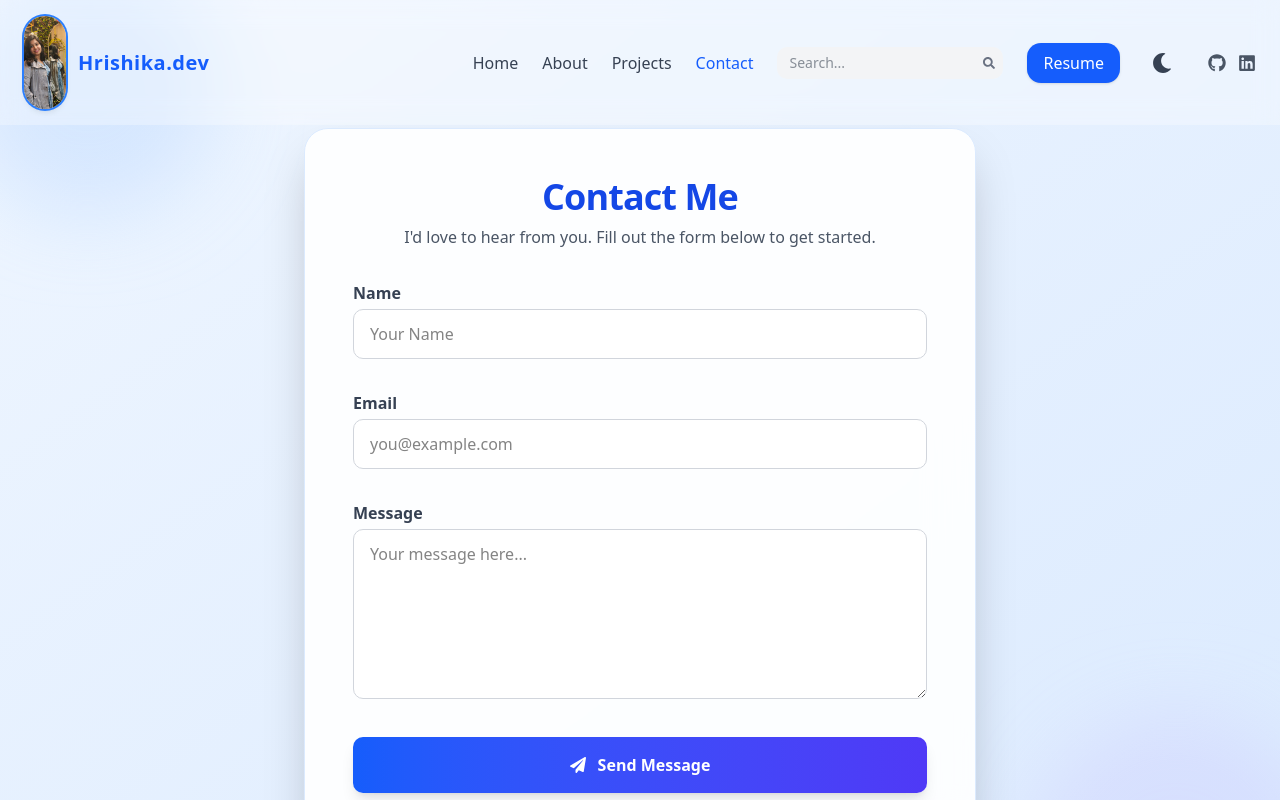
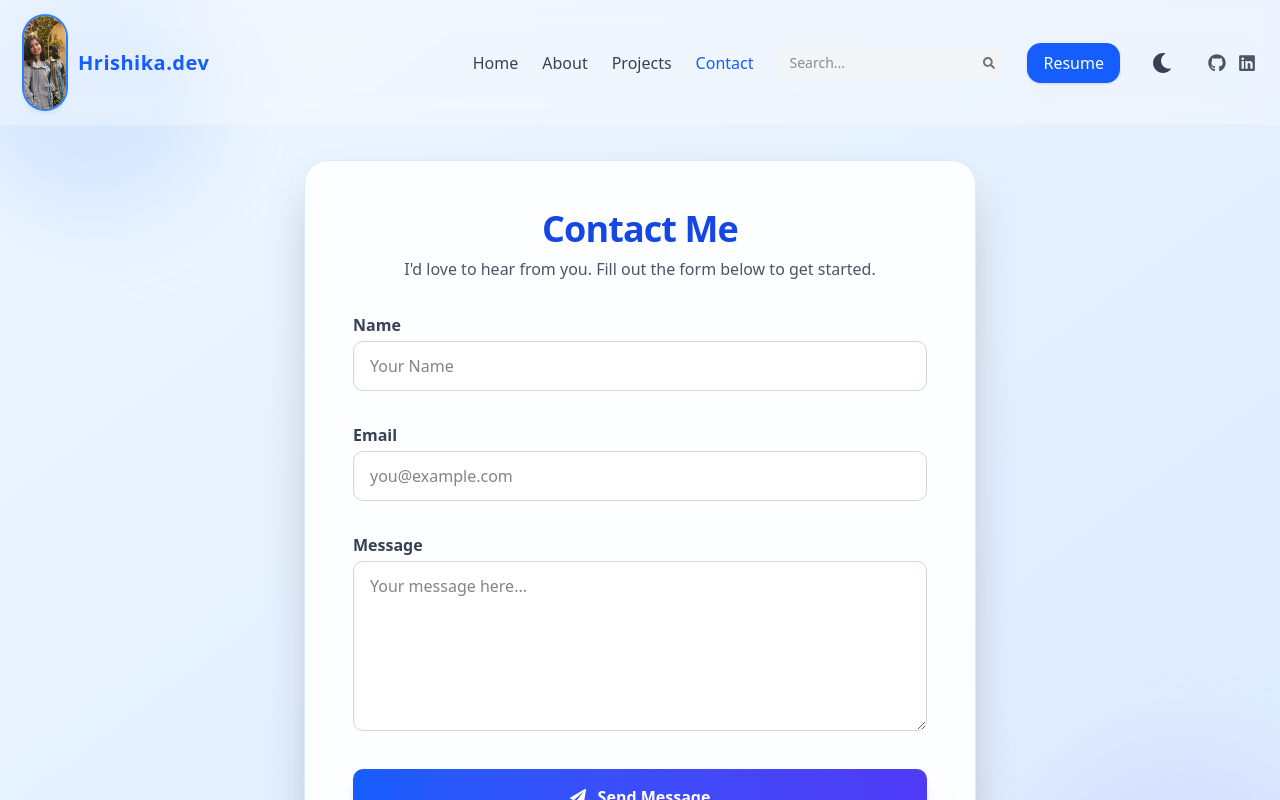
Before and after one commit to hrishikaverma/Tech-Stack-Journey, a Next.js app: page /contact in a window 1280 px wide. Shown: the top 800 px of the page. Built offline with nearby package versions, Linux system fonts and the light colour scheme.

Commit message:
Update page.js

```diff
--- a/src/app/contact/page.js
+++ b/src/app/contact/page.js
@@ -58,7 +58,8 @@ export default function Contact() {
   return (
     <>
       <Navbar />
-      <main className="relative min-h-screen flex items-center justify-center bg-gradient-to-br from-blue-50 to-blue-100 dark:from-gray-900 dark:to-gray-800 px-4 py-20 sm:px-6 overflow-hidden pt-28 sm:pt-32">
+      <main className="relative min-h-screen flex items-center justify-center bg-gradient-to-br from-blue-50 to-blue-100 dark:from-gray-900 dark:to-gray-800 px-4 py-20 sm:px-6 overflow-hidden pt-36 sm:pt-40">
+
         {/* Decorative Circles */}
         <div className="absolute -top-10 -left-10 w-64 h-64 bg-blue-200 dark:bg-blue-900 rounded-full mix-blend-multiply filter blur-2xl opacity-30 animate-pulse" />
         <div className="absolute -bottom-20 -right-10 w-72 h-72 bg-purple-200 dark:bg-purple-900 rounded-full mix-blend-multiply filter blur-2xl opacity-20 animate-pulse" />
```
